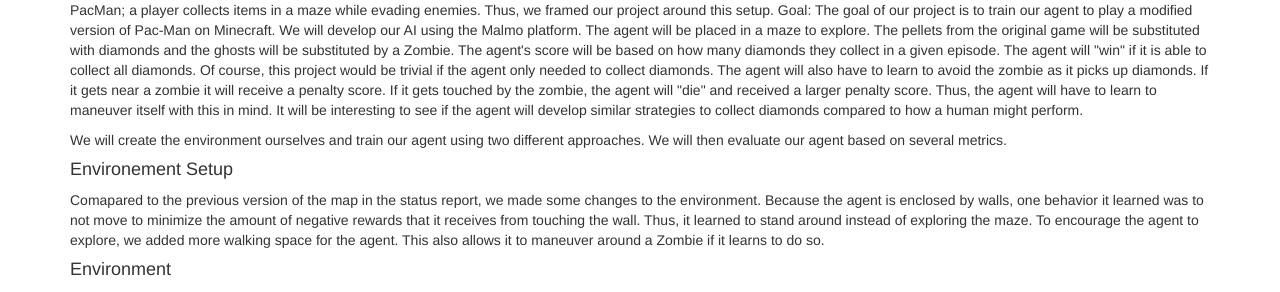
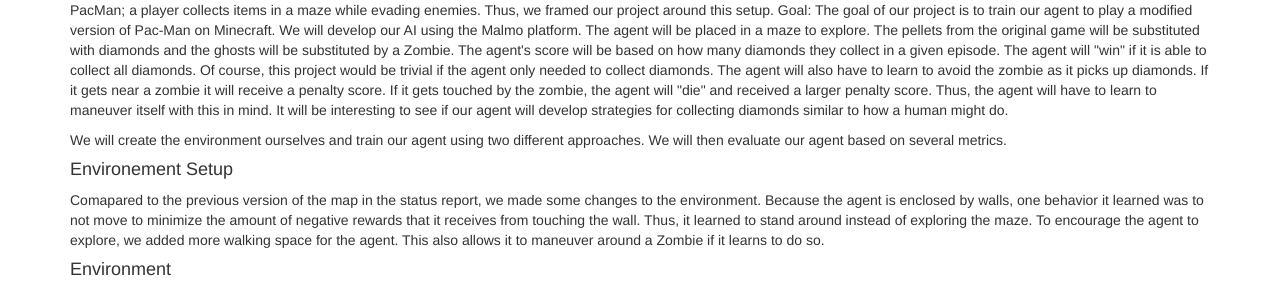
Before and after one commit to armaansd/pac-mAIn, a Jekyll site: the page built from docs/final.md, in a window 1280 px wide and 900 px high, scrolled down 1081 px. Shown: the part 278-570 px from the top of the window. Built offline with Jekyll 4.4.1, drawn with Linux system fonts in a browser that asks for light colours; some of the changed text lies outside the part shown.

Commit message:
Update final.md

```diff
--- a/docs/final.md
+++ b/docs/final.md
@@ -20,7 +20,7 @@
 
 The goal of our project is to train our agent to play a modified version of Pac-Man on Minecraft. We will develop our AI using the Malmo platform. The agent will be placed in a maze to explore. The pellets from the original game will be substituted with diamonds and the ghosts will be substituted by a Zombie. The agent's score will be based on how many diamonds they collect in a given episode. The agent will "win" if it is able to collect all diamonds.
 
-Of course, this project would be trivial if the agent only needed to collect diamonds. The agent will also have to learn to avoid the zombie as it picks up diamonds. If it gets near a zombie it will receive a penalty score. If it gets touched by the zombie, the agent will "die" and received a larger penalty score. Thus, the agent will have to learn to maneuver itself with this in mind. It will be interesting to see if the agent will develop similar strategies to collect diamonds compared to how a human might perform.
+Of course, this project would be trivial if the agent only needed to collect diamonds. The agent will also have to learn to avoid the zombie as it picks up diamonds. If it gets near a zombie it will receive a penalty score. If it gets touched by the zombie, the agent will "die" and received a larger penalty score. Thus, the agent will have to learn to maneuver itself with this in mind. It will be interesting to see if our agent will develop strategies for collecting diamonds similar to how a human might do.
 </p>
 
 <p>We will create the environment ourselves and train our agent using two different approaches. We will then evaluate our agent based on several metrics.</p>
```
